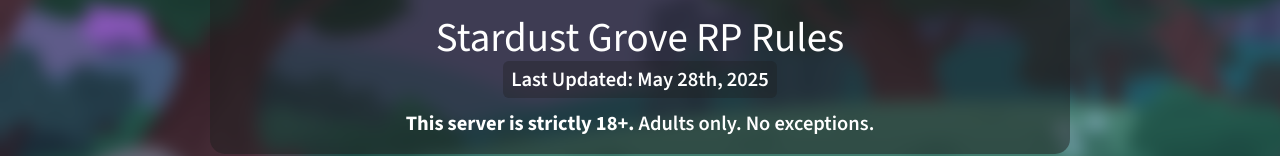
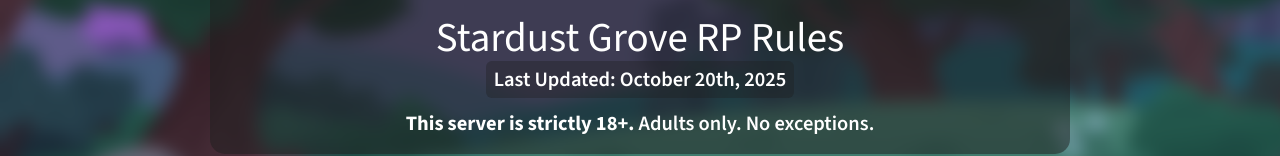
Before and after one commit to StardustGrove/sg-rules-website, a plain HTML site: page index.html in a window 1280 px wide. Shown: the part 337-493 px from the top of the page. Drawn offline with Linux system fonts and the light colour scheme.

Commit message:
Fix: content Last Updated timestamp was not updated by previous content edits

```diff
--- a/index.html
+++ b/index.html
@@ -112,7 +112,7 @@
 						</div>
 						<div class="LineBreak5"></div>
 						<div class="TextHeader3">
-							<span class="SemiboldText CalloutText2">Last Updated: May 28th, 2025
+							<span class="SemiboldText CalloutText2">Last Updated: October 20th, 2025
 						</div>
 						<div class="LineBreak2"></div>
 						<div class="TextHeader3">
```
